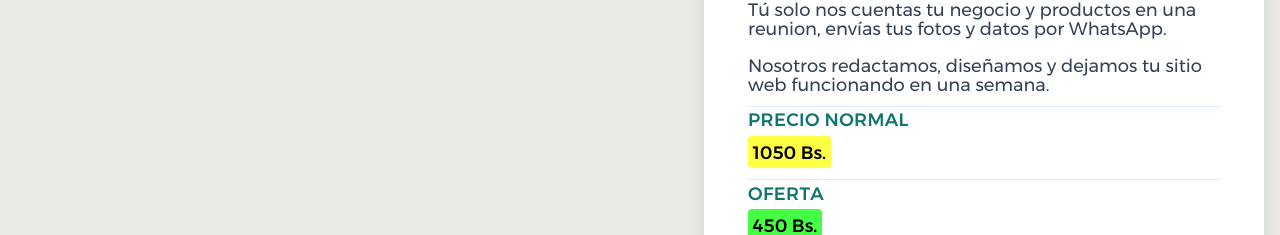
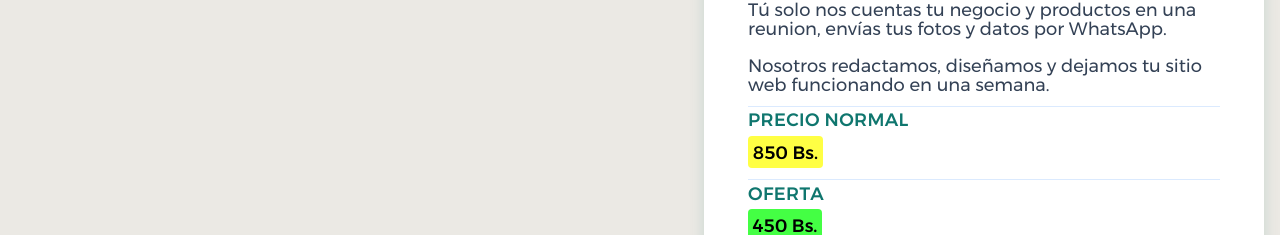
Before and after one commit to liriun-ux/evolution-liriun-ux, a Next.js app: page / in a window 1280 px wide. Shown: the part 5789-6024 px from the top of the page. Built offline with nearby package versions, Linux system fonts and the light colour scheme.

Commit message:
Update price

```diff
--- a/src/app/el-alto/page.tsx
+++ b/src/app/el-alto/page.tsx
@@ -283,7 +283,7 @@ export default function ElAlto() {
 
           <div>
             <h3>Precio normal</h3>
-            <p className="precio-normal">1050 Bs.</p>
+            <p className="precio-normal">850 Bs.</p>
           </div>
 
           <div>
@@ -616,7 +616,7 @@ export default function ElAlto() {
           <details>
             <summary>¿Cuánto cuesta el servicio y qué modalidades de pago hay?</summary>
             <p>
-              El precio normal es de 1050 Bs, pero contamos con una oferta especial de <strong>450 Bs</strong> (válida hasta el 10 de octubre). Inicias el proyecto con un adelanto de 200 Bs y cancelas el saldo al ver tu sitio terminado.
+              El precio normal es de 850 Bs, pero contamos con una oferta especial de <strong>450 Bs</strong> (válida hasta el 10 de octubre). Inicias el proyecto con un adelanto de 200 Bs y cancelas el saldo al ver tu sitio terminado.
             </p>
           </details>
 
--- a/src/app/page.tsx
+++ b/src/app/page.tsx
@@ -366,7 +366,7 @@ export default function Home() {
       <h3>Precio normal</h3>
 
       <p className="precio-normal" >
-        1050 Bs.
+        850 Bs.
       </p>
     </div>
 
--- a/src/app/web-especializada/page.tsx
+++ b/src/app/web-especializada/page.tsx
@@ -741,7 +741,7 @@ Google decidira en que puesto vas.
       <h3>Precio normal</h3>
 
       <p className="precio-normal" >
-        1050 Bs.
+        850 Bs.
       </p>
     </div>
 
```
